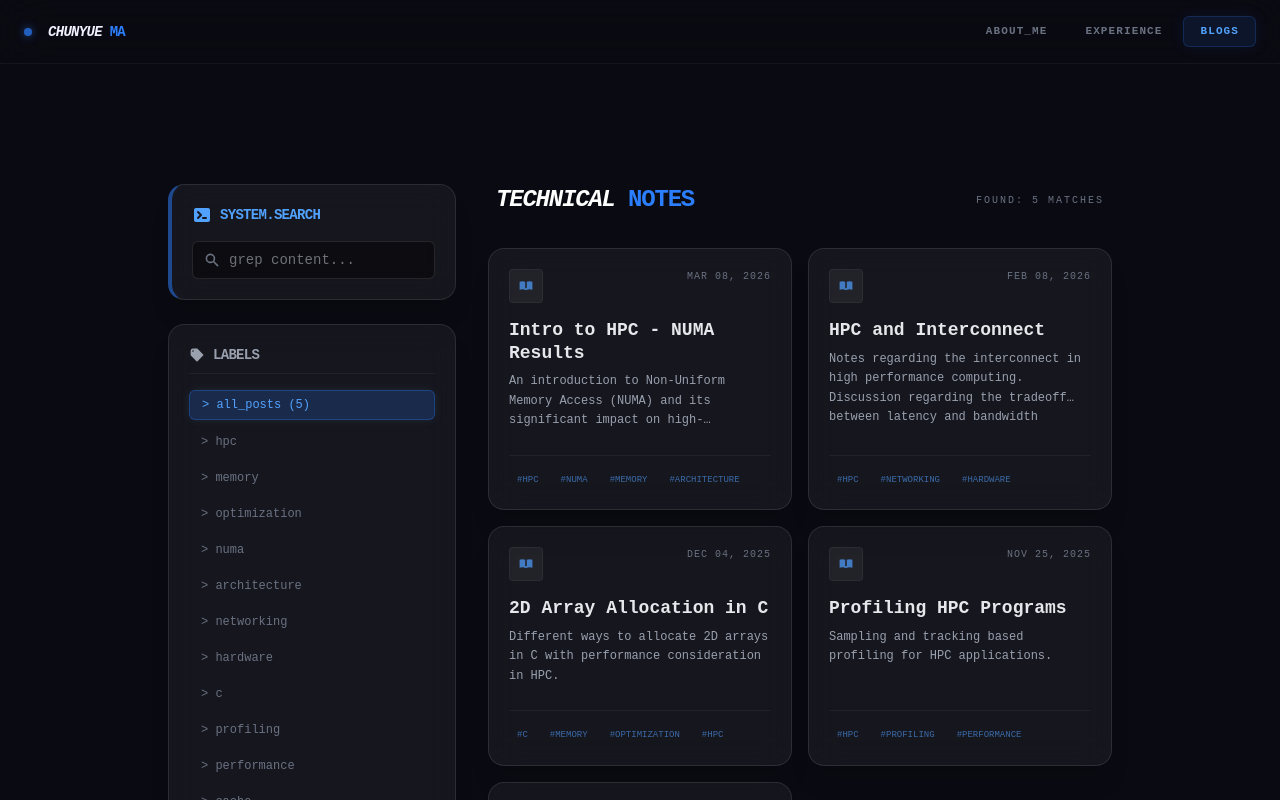
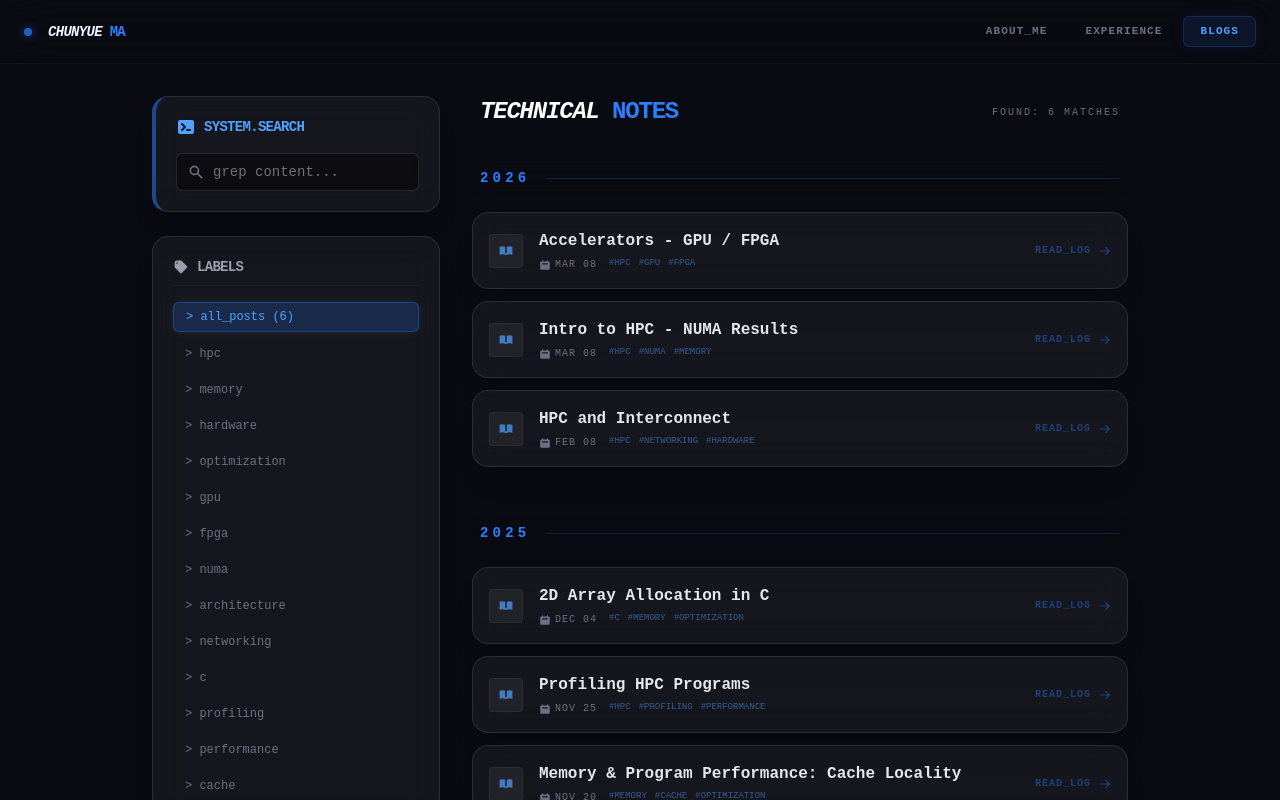
Before and after one commit to chunyuema/chunyuema.github.io, a Next.js app: page / in a window 1280 px wide. Both pictures are taken after a click on the button "BLOGS". Shown: the top 800 px of the page. Built offline with nearby package versions, Linux system fonts and the light colour scheme.

Commit message:
feat: reactive blog description #34

```diff
--- a/src/components/sections/Blogs.tsx
+++ b/src/components/sections/Blogs.tsx
@@ -2,11 +2,14 @@ import React, { useState, useMemo } from "react";
 import { blogPosts } from "../../data/BlogEntry";
 import { BlogPost } from "../../types/blog";
 import Link from 'next/link';
-import { HiSearch, HiBookOpen, HiTag, HiCalendar, HiClock, HiTerminal } from "react-icons/hi";
+import { HiSearch, HiBookOpen, HiTag, HiCalendar, HiTerminal, HiArrowRight, HiChevronDown } from "react-icons/hi";
+
+const POSTS_PER_PAGE = 10;
 
 const BlogPage: React.FC = () => {
     const [searchTerm, setSearchTerm] = useState("");
     const [selectedTag, setSelectedTag] = useState<string | null>(null);
+    const [visibleCount, setVisibleCount] = useState(POSTS_PER_PAGE);
 
     const allTags = useMemo(() => {
         const tagMap: Record<string, number> = {};
@@ -35,6 +38,20 @@ const BlogPage: React.FC = () => {
             .sort((a, b) => new Date(b.date).getTime() - new Date(a.date).getTime());
     }, [searchTerm, selectedTag]);
 
+    // Group posts by year
+    const groupedPosts = useMemo(() => {
+        const limitedPosts = filteredPosts.slice(0, visibleCount);
+        const groups: Record<string, BlogPost[]> = {};
+
+        limitedPosts.forEach(post => {
+            const year = new Date(post.date).getFullYear().toString();
+            if (!groups[year]) groups[year] = [];
+            groups[year].push(post);
+        });
+
+        return Object.entries(groups).sort((a, b) => b[0].localeCompare(a[0]));
+    }, [filteredPosts, visibleCount]);
+
     const getPageIdFromUrl = (url: string) => {
       const cleanUrl = url.split('?')[0];
       const parts = cleanUrl.split("/");
@@ -44,11 +61,10 @@ const BlogPage: React.FC = () => {
     };
 
     return (
-        <div className="container mx-auto py-12 px-4 max-w-6xl mt-10">
         <div className="flex flex-col lg:flex-row gap-8 items-start">
 
             {/* LEFT SIDEBAR - Search & Tags */}
-                <aside className="w-full lg:w-72 lg:sticky lg:top-24 space-y-6">
+            <aside className="w-full lg:w-72 lg:sticky lg:top-24 space-y-6 shrink-0">
                 <div className="glass-panel p-5 border-l-4 border-l-blue-500/50">
                     <div className="flex items-center gap-2 mb-4 text-blue-400 font-bold uppercase tracking-tighter text-sm">
                         <HiTerminal className="w-5 h-5" />
@@ -60,7 +76,10 @@ const BlogPage: React.FC = () => {
                             type="text"
                             placeholder="grep content..."
                             value={searchTerm}
-                                onChange={(e) => setSearchTerm(e.target.value)}
+                            onChange={(e) => {
+                                setSearchTerm(e.target.value);
+                                setVisibleCount(POSTS_PER_PAGE);
+                            }}
                             className="w-full pl-9 pr-3 py-2 bg-black/40 border border-white/10 rounded-md text-sm text-gray-300 focus:outline-none focus:ring-1 focus:ring-blue-500/50 focus:border-blue-500/30 transition-all font-mono"
                         />
                     </div>
@@ -73,7 +92,7 @@ const BlogPage: React.FC = () => {
                     </div>
                     <div className="flex flex-wrap lg:flex-col gap-2">
                         <button
-                                onClick={() => setSelectedTag(null)}
+                            onClick={() => {setSelectedTag(null); setVisibleCount(POSTS_PER_PAGE);}}
                             className={`text-left px-3 py-1.5 rounded-md text-xs font-mono transition-all ${
                                 !selectedTag
                                 ? "bg-blue-500/20 text-blue-400 border border-blue-500/30 shadow-[0_0_10px_rgba(110,193,255,0.1)]"
@@ -85,7 +104,10 @@ const BlogPage: React.FC = () => {
                         {allTags.map(tag => (
                             <button
                                 key={tag}
-                                    onClick={() => setSelectedTag(tag === selectedTag ? null : tag)}
+                                onClick={() => {
+                                    setSelectedTag(tag === selectedTag ? null : tag);
+                                    setVisibleCount(POSTS_PER_PAGE);
+                                }}
                                 className={`text-left px-3 py-1.5 rounded-md text-xs font-mono transition-all ${
                                     selectedTag === tag
                                     ? "bg-blue-500/20 text-blue-400 border border-blue-500/30 shadow-[0_0_10px_rgba(110,193,255,0.1)]"
@@ -99,9 +121,9 @@ const BlogPage: React.FC = () => {
                 </div>
             </aside>
 
-                {/* RIGHT CONTENT - Blog Grid */}
-                <div className="flex-1 w-full">
-                    <div className="flex items-center justify-between mb-8 px-2">
+            {/* RIGHT CONTENT - Grouped Blog Rows */}
+            <div className="flex-1 w-full min-w-0">
+                <div className="flex items-center justify-between mb-8 px-2 shrink-0">
                     <h1 className="text-2xl font-black italic tracking-tighter text-white uppercase">
                         Technical <span className="text-blue-500 not-italic">Notes</span>
                     </h1>
@@ -110,64 +132,88 @@ const BlogPage: React.FC = () => {
                     </div>
                 </div>
 
-                    <div className="grid grid-cols-1 md:grid-cols-2 gap-4">
-                        {filteredPosts.length > 0 ? (
-                            filteredPosts.map((post) => (
+                <div className="space-y-12">
+                    {groupedPosts.length > 0 ? (
+                        groupedPosts.map(([year, posts]) => (
+                            <section key={year} className="relative">
+                                <div className="sticky top-20 z-20 py-2 mb-4 bg-[#0A0A12]/80 backdrop-blur-md">
+                                    <div className="flex items-center gap-4 px-2">
+                                        <h2 className="text-sm font-black font-mono text-blue-500 uppercase tracking-[0.3em]">{year}</h2>
+                                        <div className="flex-1 h-[1px] bg-blue-500/20" />
+                                    </div>
+                                </div>
+
+                                <div className="space-y-3">
+                                    {posts.map((post) => (
                                         <Link
                                             key={post.url}
                                             href={`/blog/${getPageIdFromUrl(post.url)}`}
-                                    className="block group h-full"
+                                            className="block group"
                                         >
-                                    <div className="glass-panel p-5 h-full flex flex-col hover:bg-white/[0.08] hover:border-blue-500/30 hover:-translate-y-1 transition-all duration-300 group">
-                                        <div className="flex justify-between items-start mb-4">
-                                            <div className="p-2 rounded bg-white/5 text-blue-400/70 border border-white/5 group-hover:bg-blue-500/10 group-hover:text-blue-400 group-hover:border-blue-500/20 transition-all">
+                                            <div className="glass-panel p-4 flex flex-col md:flex-row md:items-center justify-between gap-4 hover:bg-white/[0.08] hover:border-blue-500/30 transition-all duration-300 group">
+                                                <div className="flex items-center gap-4 flex-1 min-w-0">
+                                                    <div className="hidden sm:flex p-2 rounded bg-white/5 text-blue-400/70 border border-white/5 group-hover:bg-blue-500/10 group-hover:text-blue-400 group-hover:border-blue-500/20 transition-all shrink-0">
                                                         <HiBookOpen className="h-4 w-4" />
                                                     </div>
-                                            <span className="text-[10px] font-mono text-gray-500 group-hover:text-blue-400/50 transition-colors uppercase tracking-widest">
+                                                    <div className="min-w-0 flex-1">
+                                                        <h2 className="text-base font-bold text-gray-200 group-hover:text-white transition-colors truncate">
+                                                            {post.title}
+                                                        </h2>
+                                                        <div className="flex flex-wrap gap-x-3 gap-y-1 mt-1">
+                                                            <span className="text-[10px] font-mono text-gray-500 uppercase tracking-widest flex items-center gap-1">
+                                                                <HiCalendar className="w-3 h-3" />
                                                                 {new Date(post.date).toLocaleDateString(undefined, {
                                                                     month: 'short',
-                                                    day: '2-digit',
-                                                    year: 'numeric'
+                                                                    day: '2-digit'
                                                                 })}
                                                             </span>
-                                        </div>
-
-                                        <h2 className="text-lg font-bold text-gray-200 group-hover:text-white transition-colors mb-2 leading-tight">
-                                            {post.title}
-                                        </h2>
-
-                                        <p className="text-gray-400 text-xs leading-relaxed line-clamp-3 mb-6 flex-1">
-                                            {post.content}
-                                        </p>
-
-                                        <div className="flex flex-wrap gap-1.5 mt-auto pt-4 border-t border-white/5">
-                                            {post.tags.map(tag => (
-                                                <span
-                                                    key={tag}
-                                                    className="px-2 py-0.5 text-[9px] font-mono text-blue-400/60 uppercase"
-                                                >
+                                                            <div className="flex gap-2">
+                                                                {post.tags.slice(0, 3).map(tag => (
+                                                                    <span key={tag} className="text-[9px] font-mono text-blue-400/50 uppercase">
                                                                         #{tag.toLowerCase()}
                                                                     </span>
                                                                 ))}
                                                             </div>
                                                         </div>
+
+                                                        <div className="max-h-0 overflow-hidden group-hover:max-h-20 transition-all duration-500 ease-in-out">
+                                                            <p className="text-gray-400 text-xs leading-relaxed mt-2 line-clamp-2 italic border-l border-blue-500/30 pl-3">
+                                                                {post.content}
+                                                            </p>
+                                                        </div>
+                                                    </div>
+                                                </div>
+
+                                                <div className="flex items-center gap-4 shrink-0 justify-end border-t md:border-t-0 border-white/5 pt-3 md:pt-0">
+                                                    <div className="flex items-center gap-2 text-[10px] font-bold uppercase tracking-widest text-blue-500/40 group-hover:text-blue-400 transition-colors">
+                                                        <span>READ_LOG</span>
+                                                        <HiArrowRight className="w-3 h-3 group-hover:translate-x-1 transition-transform" />
+                                                    </div>
+                                                </div>
+                                            </div>
                                         </Link>
+                                    ))}
+                                </div>
+                            </section>
                         ))
                     ) : (
-                            <div className="col-span-full glass-panel p-20 text-center font-mono text-gray-500">
-                                <div className="mb-4 opacity-20">
-                                    <HiTerminal className="w-16 h-16 mx-auto" />
+                        <div className="glass-panel p-20 text-center font-mono text-gray-500">
+                            <p className="text-sm">404: No matching records found</p>
                         </div>
-                                <p className="text-sm">404: No matching records found for "{searchTerm}"</p>
+                    )}
+
+                    {/* LOAD MORE BUTTON */}
+                    {filteredPosts.length > visibleCount && (
+                        <div className="flex justify-center pt-8">
                             <button
-                                    onClick={() => {setSearchTerm(""); setSelectedTag(null);}}
-                                    className="mt-6 px-4 py-2 border border-blue-500/30 text-blue-400 text-xs uppercase tracking-widest hover:bg-blue-500/10 transition-all"
+                                onClick={() => setVisibleCount(prev => prev + POSTS_PER_PAGE)}
+                                className="flex items-center gap-2 px-6 py-2 bg-white/5 border border-white/10 rounded-lg text-xs font-bold uppercase tracking-widest text-gray-400 hover:text-white hover:bg-white/10 hover:border-blue-500/30 transition-all group"
                             >
-                                    Reset_System
+                                <span>Load_More_Entries</span>
+                                <HiChevronDown className="w-4 h-4 group-hover:translate-y-1 transition-transform" />
                             </button>
                         </div>
                     )}
-                    </div>
                 </div>
             </div>
         </div>
--- a/src/data/BlogEntry.tsx
+++ b/src/data/BlogEntry.tsx
@@ -1,6 +1,13 @@
 import { BlogPost } from "../types/blog";
 
 export const blogPosts: BlogPost[] = [
+    {
+        title: "Accelerators - GPU / FPGA",
+        content: "Exploration of hardware accelerators including GPUs and FPGAs, and their performance benefits in specialized computing tasks.",
+        url: "https://springbound.notion.site/Accelerators-GPU-FPGA-302e5d67dda6805da1c9f206f15e6c5e",
+        date: "2026-03-08",
+        tags: ["HPC", "GPU", "FPGA", "Hardware"]
+    },
     {
         title: "Intro to HPC - NUMA Results",
         content: "An introduction to Non-Uniform Memory Access (NUMA) and its significant impact on high-performance computing performance results.",
```
Lines whose indentation alone changed are shown as unchanged.
